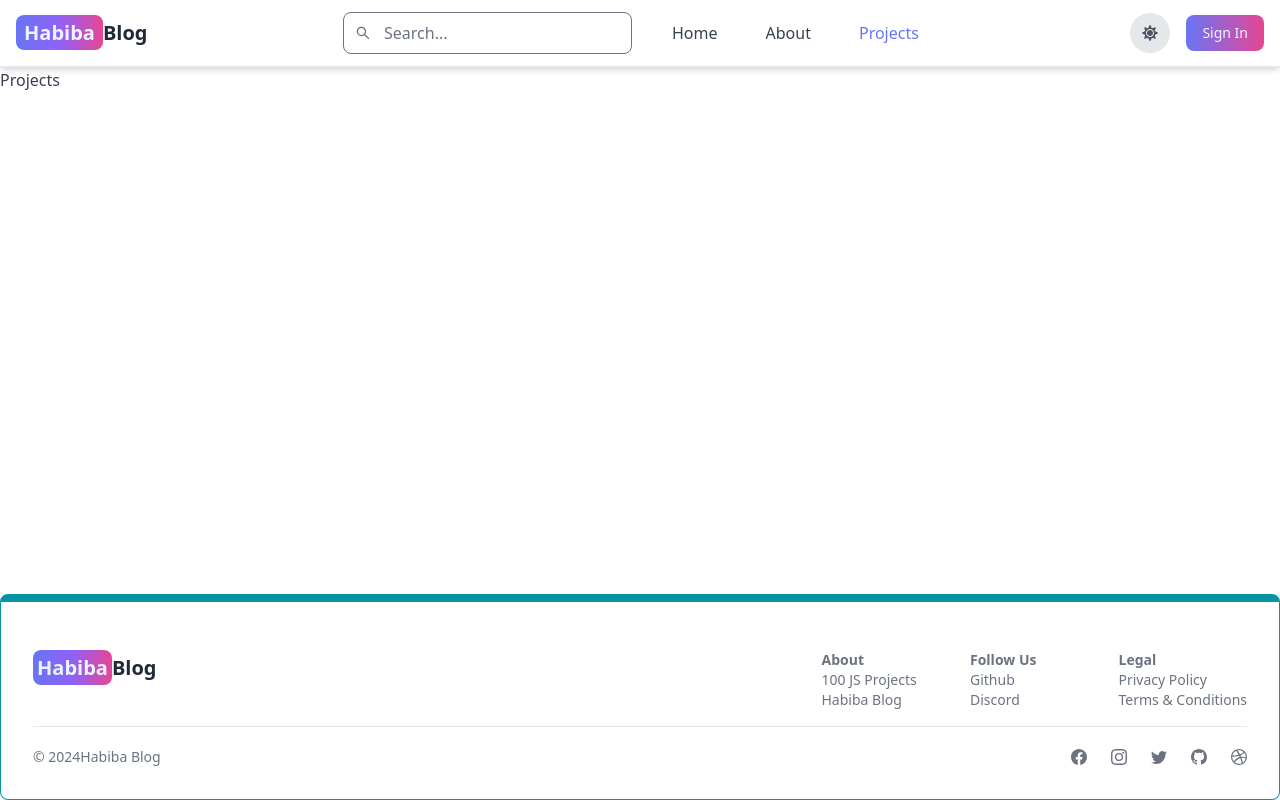
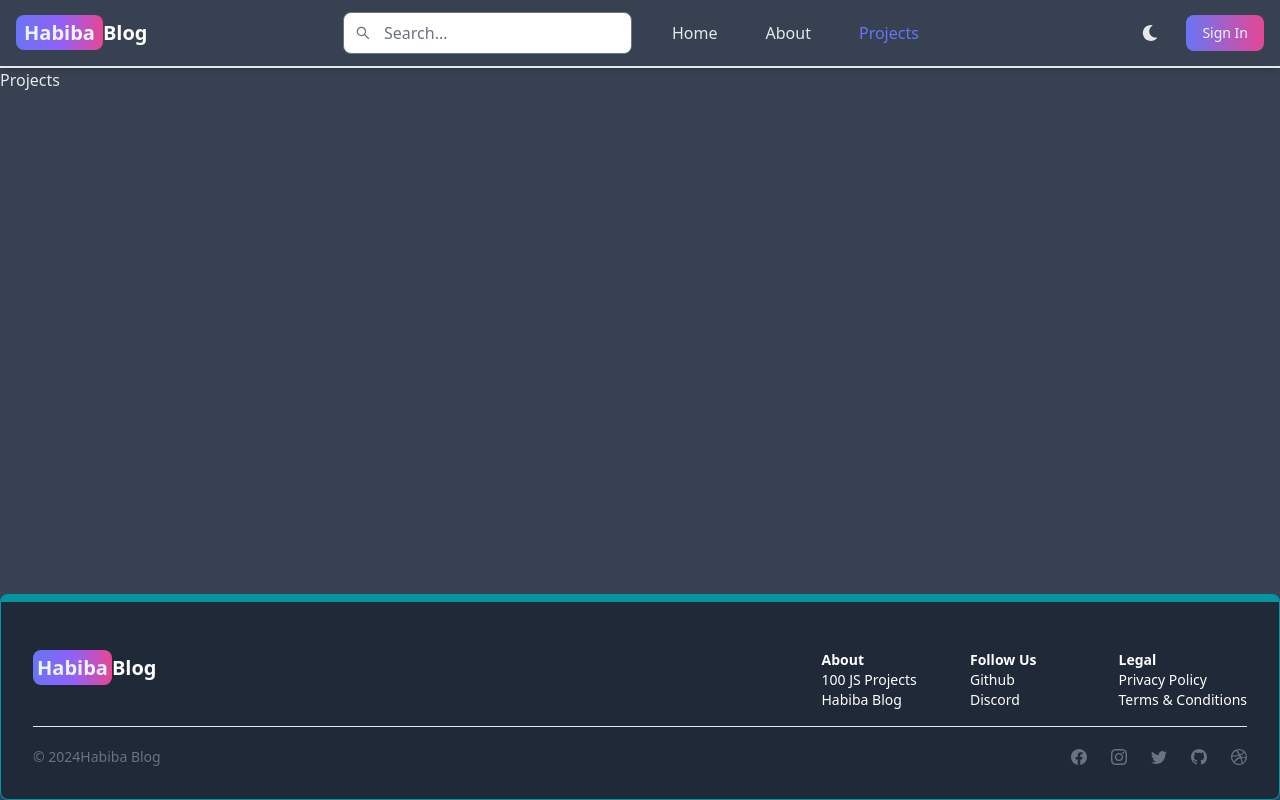
Before and after one commit to habiba13amasha/BlogProject, a React (Vite) app in the folder client/: page /projects in a window 1280 px wide. Built offline with nearby package versions, Linux system fonts and the light colour scheme; no server answers.

Commit message:
make dashboard private route

```diff
--- a/client/src/App.jsx
+++ b/client/src/App.jsx
@@ -7,6 +7,7 @@ import SignUp from './pages/SignUp';
 import Projects from './pages/Projects';
 import Header from './components/Header';
 import FooterCom from './components/FooterCom';
+import PrivateRoute from './components/PrivateRoute';
 
 export default function App() {
   return (
@@ -17,10 +18,12 @@ export default function App() {
           <Routes>
             <Route path='/' element={<Home />} />
             <Route path='/about' element={<About />} />
-            <Route path='/dashboard' element={<Dashboard />} />
             <Route path='/sign-in' element={<SignIn />} />
             <Route path='/sign-up' element={<SignUp />} />
             <Route path='/projects' element={<Projects />} />
+            <Route element={<PrivateRoute/>}>
+              <Route path='/dashboard' element={<Dashboard />} />
+            </Route>
           </Routes>
         </main>
         <FooterCom />
--- a/client/src/components/Header.jsx
+++ b/client/src/components/Header.jsx
@@ -17,7 +17,7 @@ export default function Header() {
 
 
   return (
-    <nav className="bg-white dark:bg-gray-800 shadow-md border-b-2">
+    <nav className="bg-white dark:bg-gray-700 shadow-md border-b-2">
       <div className="container mx-auto px-4 py-3 flex justify-between items-center">
         {/* Logo */}
         <Link to="/" className="text-xl font-semibold text-gray-800 dark:text-white">
--- /dev/null
+++ b/client/src/components/PrivateRoute.jsx
@@ -0,0 +1,10 @@
+import { useSelector } from "react-redux"
+import { Outlet ,Navigate} from "react-router-dom"
+export default function PrivateRoute() {
+  const {currentUser}=useSelector(state=>state.user)
+  return (
+    <>
+     {currentUser ? <Outlet/> : <Navigate to="/sign-in"/>}
+    </>
+  )
+}
--- a/client/src/components/ThemeProvider.jsx
+++ b/client/src/components/ThemeProvider.jsx
@@ -1,11 +1,13 @@
-import {useSelector} from 'react-redux'
-export default function ThemeProvider({children}) {
-    const {theme}=useSelector(state=>state.theme);
+import { useSelector } from 'react-redux';
+
+export default function ThemeProvider({ children }) {
+  const { theme } = useSelector(state => state.theme);
+
   return (
-    <div className={theme}>
-       <div className='min-h-screen bg-white text-gray-700 dark:text-gray-500 dark:bg[rgb(2, 3, 4)]'>
-         {children}
-       </div>
+    <div className={`${theme} min-h-screen`}>
+      <div className="min-h-screen bg-white  text-gray-700 dark:bg-gray-700 dark:text-gray-200">
+        {children}
+      </div>
     </div>
-  )
+  );
 }
--- a/client/src/main.jsx
+++ b/client/src/main.jsx
@@ -1,18 +1,17 @@
-import { createRoot } from 'react-dom/client'
-import App from './App.jsx'
-import './index.css'
-import { store ,persistor} from './redux/store'
-import { Provider } from 'react-redux'
-import { PersistGate } from 'redux-persist/integration/react'
-import  ThemeProvider  from './components/ThemeProvider'
+import { createRoot } from 'react-dom/client';
+import App from './App.jsx';
+import './index.css';
+import { store, persistor } from './redux/store';
+import { Provider } from 'react-redux';
+import { PersistGate } from 'redux-persist/integration/react';
+import ThemeProvider from './components/ThemeProvider';
+
 createRoot(document.getElementById('root')).render(
-  <>
-  <PersistGate persistor={persistor}>
-    <Provider store={store} >
+  <Provider store={store}>
+    <PersistGate loading={null} persistor={persistor}>
       <ThemeProvider>
         <App />
       </ThemeProvider>
-    </Provider>
-  </PersistGate>
-  </>
-)
+    </PersistGate>
+  </Provider>
+);
--- a/client/src/redux/theme/themeSlice.jsx
+++ b/client/src/redux/theme/themeSlice.jsx
@@ -1,7 +1,7 @@
 import { createSlice } from "@reduxjs/toolkit";
 
 const initialState={
-    theme:"light"
+    theme:"dark"
 }
 
 const themeSlice=createSlice({
--- a/client/tailwind.config.js
+++ b/client/tailwind.config.js
@@ -1,5 +1,8 @@
+import plugin from 'flowbite/plugin';
+
 /** @type {import('tailwindcss').Config} */
 export default {
+  darkMode: 'class', // تفعيل الوضع الداكن بناءً على الفئة
   content: [
     "./index.html",
     "./src/**/*.{js,ts,jsx,tsx}",
@@ -8,5 +11,5 @@ export default {
   theme: {
     extend: {},
   },
-  plugins: [ require('flowbite/plugin')],
+  plugins: [plugin], // استخدام Flowbite كـ plugin
 }
```
